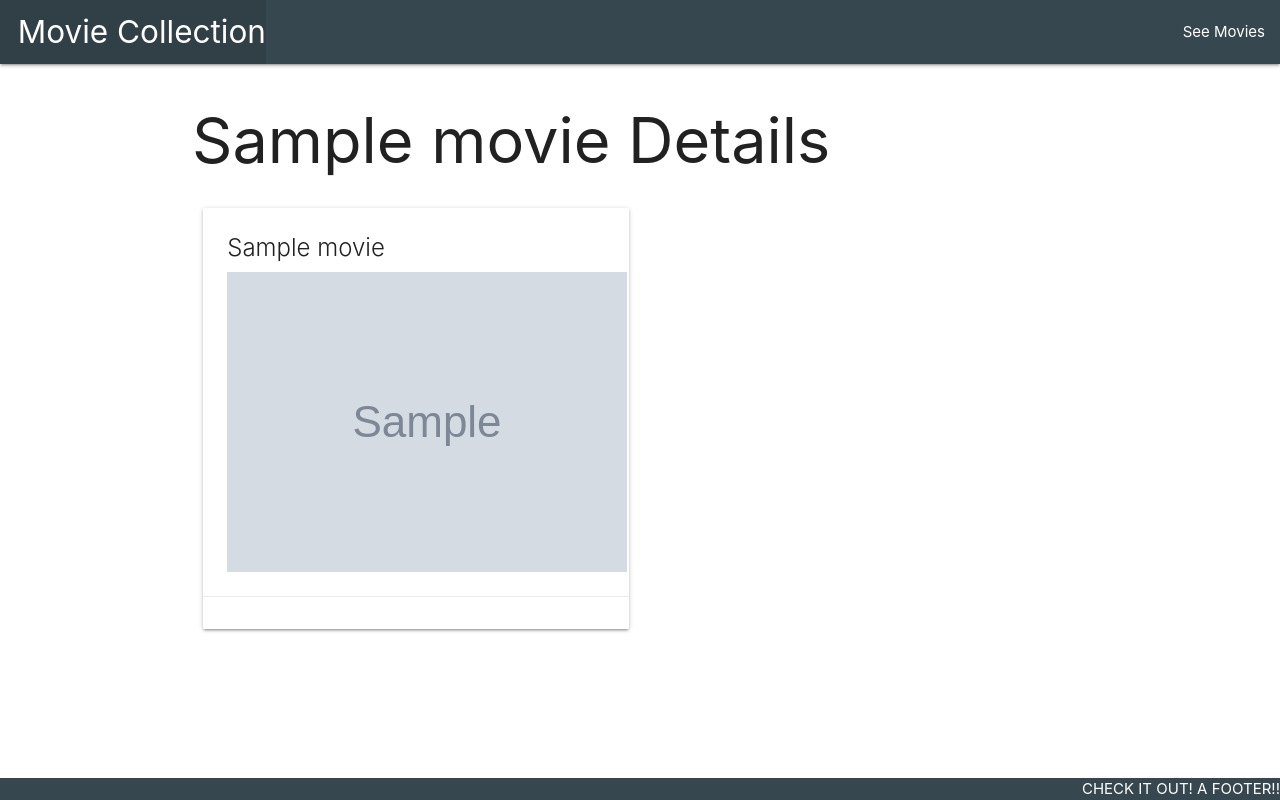
After one commit to sgluchacki/movie-collector, a Django app: template main_app/templates/main_app/movie_detail.html in a window 1280 px wide. The commit adds this page. Run offline with Django 3.2, Linux system fonts and the light colour scheme; tables that the repository leaves empty hold one stand-in row (values such as "Sample post"); the template is opened without the code that fills it: values that come from a table or form of the project are taken from there, most other values are stand-ins (such as "Sample title", 1, 10 or a date in 2020); grey boxes marked "Sample" are stand-in pictures; parts of the project's set-up code (start-up, migrations or seed data) failed here and were passed over.

Commit message:
adds broken dynamic title

```diff
--- a/main_app/models.py
+++ b/main_app/models.py
@@ -13,4 +13,4 @@ class Movie(models.Model):
         return self.title
 
     def get_absolute_url(self):
-        return reverse('movie_list', kwargs={'pk': self.id})
+        return reverse('movie_detail', kwargs={'pk': self.id})
--- /dev/null
+++ b/main_app/templates/main_app/movie_detail.html
@@ -0,0 +1,21 @@
+{% extends 'base.html' %}
+{% block content %}
+
+<h1>{{movie.title}} Details</h1>
+
+<div class="row">
+  <div class="col s6 col-offset-3">
+    <div class="card">
+      <div class="card-content">
+        <span class="card-title">{{ movie.title }}</span>
+        <img class="materialboxed book-cover" src="{{ movie.art_image_url }}">
+      </div>
+      <div class="card-action">
+        {% comment %} <a href="{% url 'movies_update_url_nickname' movie.id %}">Edit</a>
+        <a href="{% url 'movies_delete_url_nickname' movie.id %}">Delete</a> {% endcomment %}
+      </div>
+    </div>
+  </div>
+</div>
+
+{% endblock %}
--- a/main_app/templates/main_app/movie_list.html
+++ b/main_app/templates/main_app/movie_list.html
@@ -1,10 +1,10 @@
 {% extends 'base.html' %}
 {% block content %}
 
-<h1>Movie List</h1>
+<h1>All Movies</h1>
 
 {% for movie in object_list %}
-  {% comment %} <a href="{% url 'authors_detail_url_nickname' author.id %}"> {% endcomment %}
+  <a href="{% url 'movie_detail' movie.id %}">
     <div class="card">
         <div class="card-content">
             <span class="card-title">{{ movie.title }}</span>
--- a/main_app/urls.py
+++ b/main_app/urls.py
@@ -4,4 +4,5 @@ from . import views
 urlpatterns = [
     path('', views.home, name='home'),
     path('movies/', views.MovieList.as_view(), name='movie_list'),
+    path('movies/<int:pk>/', views.MovieDetail.as_view(), name='movie_detail'),
 ]
```
Also changed, not shown: main_app/views.py (+12 -2 lines).
